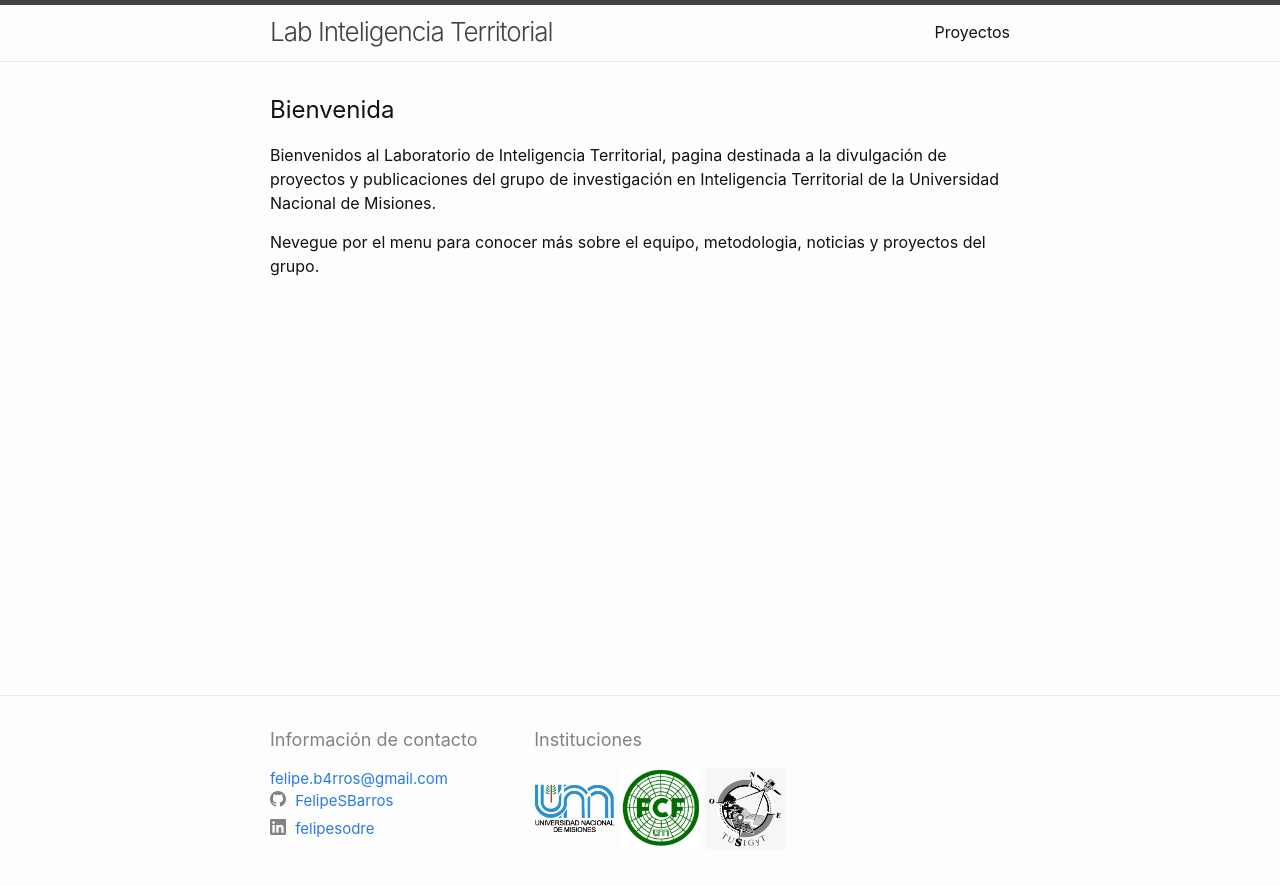
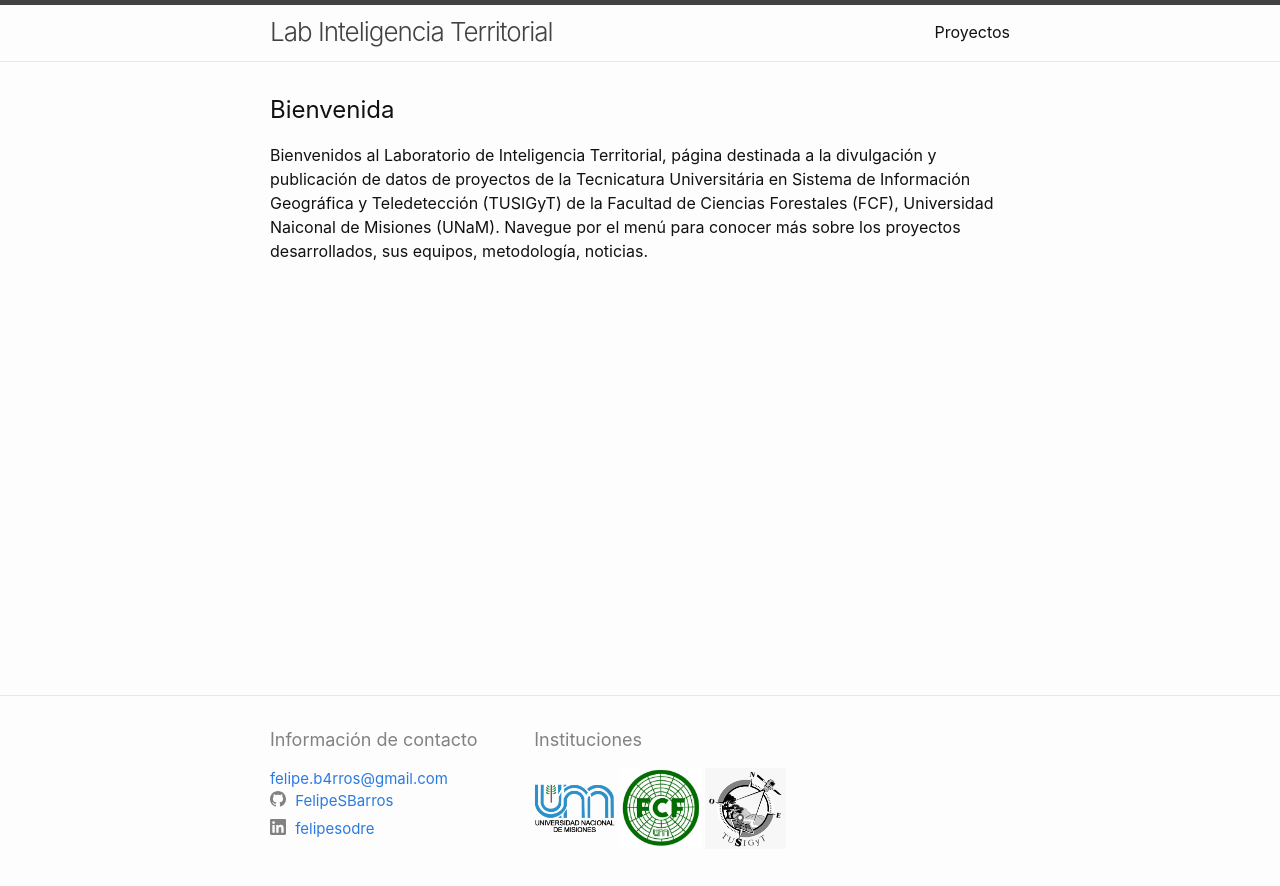
Before and after one commit to FelipeSBarros/proyecto_siniestros_viales_page, a Jekyll site: the page built from index.markdown, in a window 1280 px wide. Shown: the top 886 px of the page. Built offline with Jekyll 4.4.1, drawn with Linux system fonts in a browser that asks for light colours.

Commit message:
pequenas actualziaciones de typos

```diff
--- a/index.markdown
+++ b/index.markdown
@@ -4,6 +4,5 @@ layout: home
 
 ## Bienvenida
 
-Bienvenidos al Laboratorio de Inteligencia Territorial, pagina destinada a la divulgación de proyectos y publicaciones del grupo de investigación en Inteligencia Territorial de la Universidad Nacional de Misiones.
-
-Nevegue por el menu para conocer más sobre el equipo, metodologia, noticias y proyectos del grupo.
+Bienvenidos al Laboratorio de Inteligencia Territorial, página destinada a la divulgación y publicación de datos de proyectos de la Tecnicatura Universitária en Sistema de Información Geográfica y Teledetección (TUSIGyT) de la Facultad de Ciencias Forestales (FCF), Universidad Naiconal de Misiones (UNaM).
+Navegue por el menú para conocer más sobre los proyectos desarrollados, sus equipos, metodología, noticias.
```
